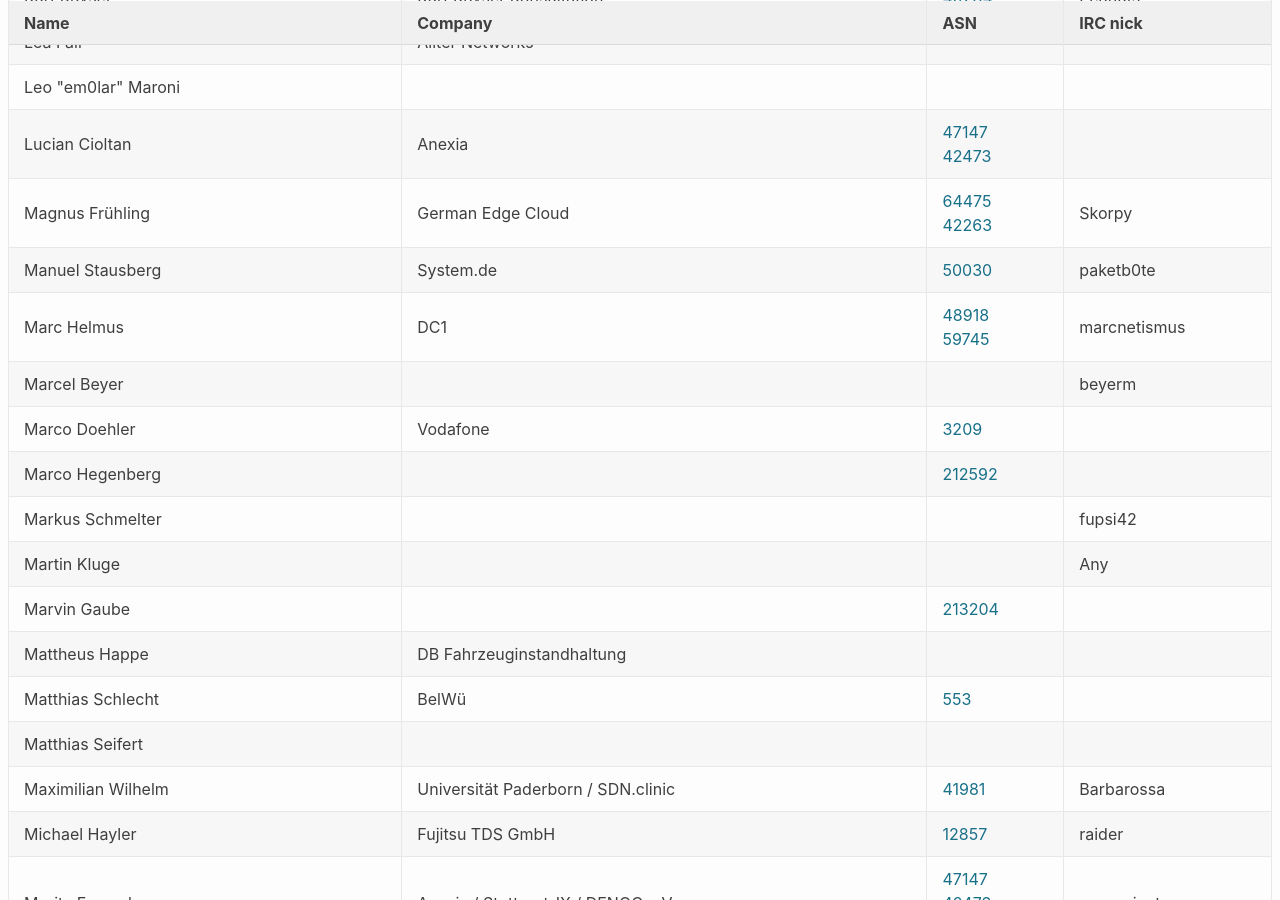
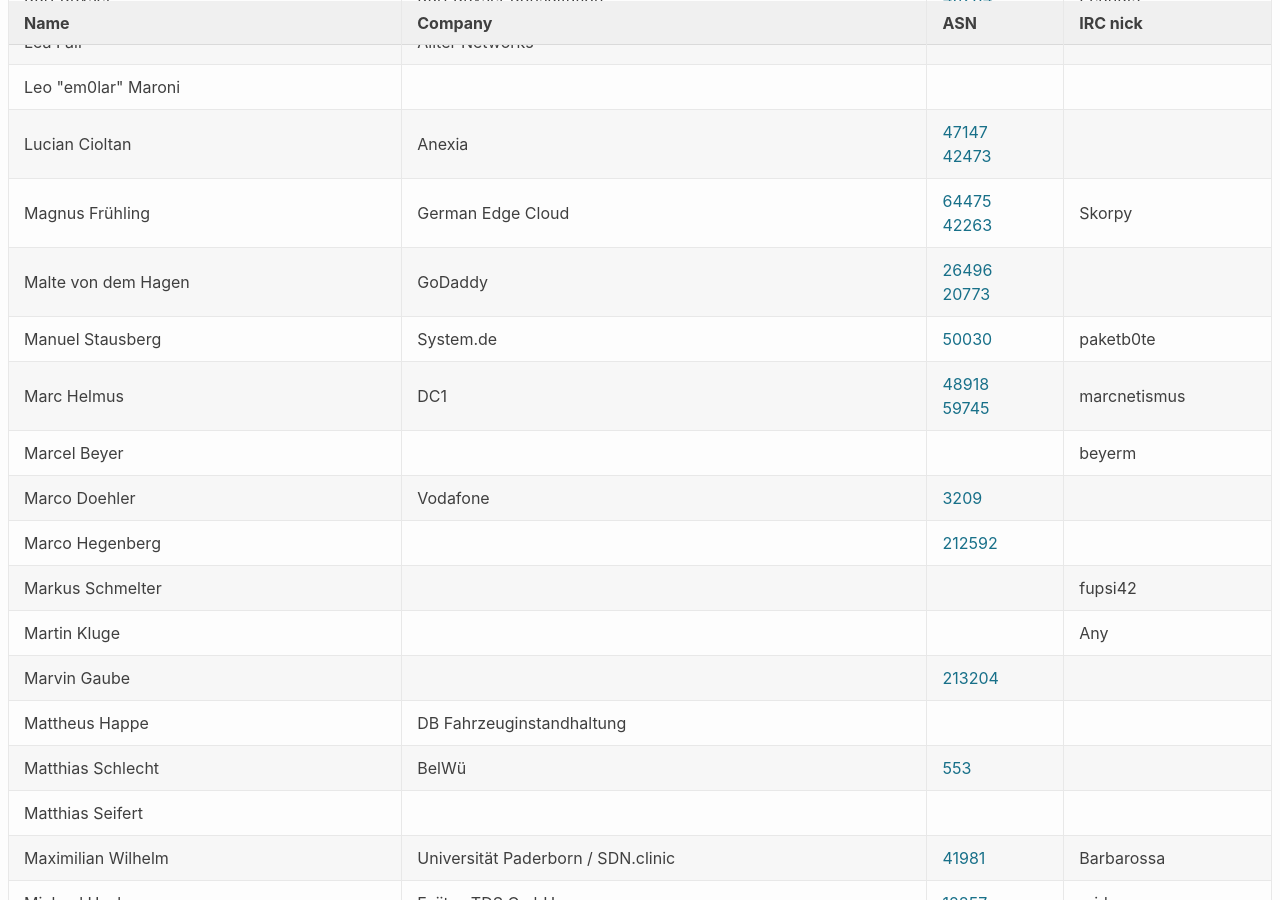
Before and after one commit to denog/pretix-attendeelist, a Jekyll site: the page built from denog2020.markdown, in a window 1280 px wide and 900 px high, scrolled down 2995 px. Built offline with Jekyll 4.4.1, drawn with Linux system fonts in a browser that asks for light colours.

Commit message:
Latest data: Fri Jan 29 11:00:32 UTC 2021

```diff
--- a/_data/attendees_meetup2021-01.json
+++ b/_data/attendees_meetup2021-01.json
@@ -390,6 +390,12 @@
     "asn": "64475 42263"
   },
   {
+    "name": "Malte von dem Hagen",
+    "company": "GoDaddy",
+    "irc": null,
+    "asn": "26496, 20773"
+  },
+  {
     "name": "Manuel Stausberg",
     "company": "System.de",
     "irc": "paketb0te",
```
